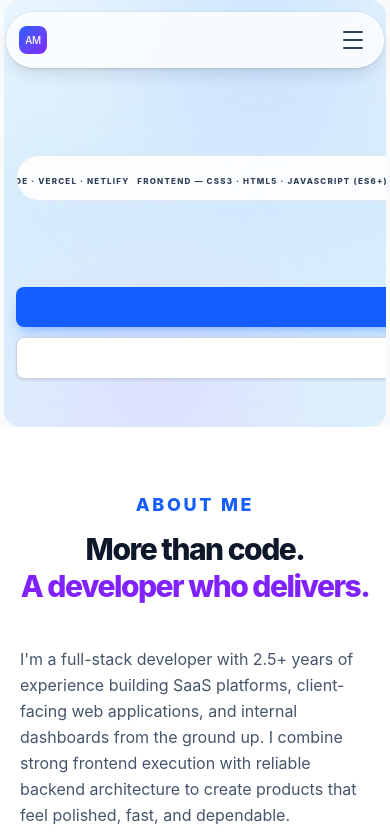
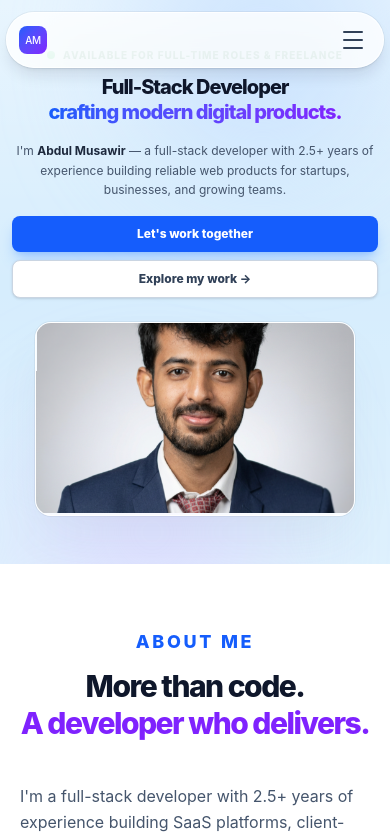
Before and after one commit to musawir696/personal_website, a React (Vite) app: page / in a window 390 px wide. Shown: the top 839 px of the page. Built offline with nearby package versions, Linux system fonts and the light colour scheme.

Commit message:
Refactor Hero component for improved layout and responsiveness

```diff
--- a/src/components/Hero.jsx
+++ b/src/components/Hero.jsx
@@ -4,14 +4,14 @@ export default function Hero() {
   return (
     <section
       id="home"
-      className="relative mx-1 sm:mx-3 lg:mx-4 overflow-hidden rounded-[16px] sm:rounded-[28px] bg-[#d6edfd] px-3 py-12 sm:px-6 sm:py-20 lg:px-8 lg:py-24"
+      className="relative mx-0 overflow-hidden bg-[#d6edfd] px-3 py-12 sm:mx-3 sm:px-6 sm:py-20 lg:mx-4 lg:px-8 lg:py-24 rounded-none sm:rounded-[28px]"
     >
       <div className="absolute inset-0 bg-linear-to-b from-white/45 via-transparent to-white/20 pointer-events-none" />
       <div className="absolute -top-20 right-0 h-64 w-64 sm:h-80 sm:w-80 rounded-full bg-blue-200/60 blur-3xl pointer-events-none" />
       <div className="absolute -bottom-20 left-10 h-56 w-56 sm:h-72 sm:w-72 rounded-full bg-violet-200/70 blur-3xl pointer-events-none" />
 
-      <div className="relative z-10 mx-auto grid w-full max-w-6xl gap-8 px-0 sm:gap-12 lg:grid-cols-[1.15fr_0.85fr] lg:items-center">
-        <div className="mx-auto w-full max-w-full text-center lg:mx-0 lg:max-w-2xl lg:text-left">
+      <div className="relative z-10 mx-auto grid w-full max-w-5xl gap-6 sm:gap-12 lg:grid-cols-[1.15fr_0.85fr] lg:items-center">
+        <div className="w-full text-center lg:text-left">
 
           {/* Availability badge */}
           <p className="mb-3 sm:mb-4 text-[10px] font-extrabold tracking-widest text-green-800">
@@ -20,7 +20,7 @@ export default function Hero() {
           </p>
 
           {/* Headline — who I am and what I do */}
-          <h1 className="text-2xl leading-tight font-extrabold tracking-tighter text-slate-900 sm:text-4xl md:text-5xl lg:text-6xl xl:text-7xl">
+          <h1 className="text-xl leading-tight font-extrabold tracking-tighter text-slate-900 sm:text-3xl md:text-5xl lg:text-6xl xl:text-7xl">
             Full-Stack Developer
             <br />
             <span className="bg-linear-to-r from-blue-600 to-violet-600 bg-clip-text text-transparent">
@@ -29,36 +29,23 @@ export default function Hero() {
           </h1>
 
           {/* Tech stack marquee */}
-          <div className="mt-5 overflow-hidden rounded-full border border-slate-200 bg-white/90 px-2 py-2.5 sm:px-4 sm:py-3">
-            <div className="inline-flex min-w-[300%] whitespace-nowrap items-center gap-2 text-[8px] font-extrabold uppercase tracking-[0.15em] text-slate-700 animate-skill-marquee sm:gap-6 sm:text-[10px] sm:min-w-[220%]">
-              <span>Frontend — CSS3 · HTML5 · JavaScript (ES6+)</span>
-              <span>Next.js · React.js · Tailwind CSS · TypeScript</span>
-              <span>Backend — Node.js · Express.js · REST APIs · JWT Authentication</span>
-              <span>Databases — MongoDB · PostgreSQL · MySQL · Supabase</span>
-              <span>Tools — Git · GitHub · VS Code · Vercel · Netlify</span>
-              <span>Frontend — CSS3 · HTML5 · JavaScript (ES6+)</span>
-              <span>Next.js · React.js · Tailwind CSS · TypeScript</span>
-              <span>Backend — Node.js · Express.js · REST APIs · JWT Authentication</span>
-              <span>Databases — MongoDB · PostgreSQL · MySQL · Supabase</span>
-              <span>Tools — Git · GitHub · VS Code · Vercel · Netlify</span>
-            </div>
-          </div>
+
 
           {/* Subtitle — clear identity statement */}
-          <p className="mx-auto mt-5 max-w-lg text-sm leading-relaxed text-slate-600 sm:mt-7 sm:text-base lg:mx-0">
+          <p className="mx-auto mt-4 max-w-lg text-xs leading-relaxed text-slate-600 sm:mt-6 sm:text-sm lg:mx-0">
             I&apos;m <strong className="text-slate-800">Abdul Musawir</strong> — a full-stack developer with 2.5+ years of experience building reliable web products for startups, businesses, and growing teams.
           </p>
 
           {/* CTAs */}
-          <div className="mt-5 flex flex-col items-center justify-center gap-2.5 sm:mt-7 sm:flex-row sm:items-center sm:gap-3 lg:justify-start">
+          <div className="mt-4 flex flex-col items-center justify-center gap-2 sm:mt-6 sm:flex-row sm:items-center sm:gap-3 lg:justify-start">
             <a
-              className="w-full sm:w-auto inline-flex items-center justify-center gap-2 rounded-lg bg-blue-600 px-5 py-3 text-xs font-extrabold text-white shadow-lg shadow-blue-500/30 transition hover:scale-105 hover:bg-blue-700 sm:rounded-xl sm:px-6 sm:py-3.5 sm:text-sm"
+              className="w-full sm:w-auto inline-flex items-center justify-center gap-2 rounded-lg bg-blue-600 px-4 py-2.5 text-xs font-extrabold text-white shadow-lg shadow-blue-500/30 transition hover:scale-105 hover:bg-blue-700 sm:px-6 sm:py-3 sm:text-sm"
               href="#contact"
             >
               Let&apos;s work together
             </a>
             <a
-              className="w-full sm:w-auto inline-flex items-center justify-center gap-2 rounded-lg border border-slate-300 bg-white px-4 py-3 text-xs font-extrabold text-slate-700 transition hover:border-blue-400 hover:text-blue-600 shadow-sm sm:rounded-xl sm:px-5 sm:py-3.5 sm:text-sm"
+              className="w-full sm:w-auto inline-flex items-center justify-center gap-2 rounded-lg border border-slate-300 bg-white px-4 py-2.5 text-xs font-extrabold text-slate-700 transition hover:border-blue-400 hover:text-blue-600 shadow-sm sm:py-3 sm:text-sm"
               href="#projects"
             >
               Explore my work →
@@ -67,12 +54,13 @@ export default function Hero() {
         </div>
 
         {/* Hero image card */}
-        <div className="hidden md:block mx-auto w-full max-w-[320px] sm:max-w-[380px] lg:max-w-[540px] overflow-hidden rounded-[24px] sm:rounded-[32px] border border-white/80 bg-white/80 shadow-2xl shadow-slate-500/10 ring-1 ring-slate-950/5 hero-card-3d">
+        <div className="mx-auto w-full max-w-xs sm:max-w-sm lg:max-w-xl overflow-hidden rounded-2xl sm:rounded-3xl border border-white/80 bg-white/80 shadow-2xl shadow-slate-500/10 ring-1 ring-slate-950/5 hero-card-3d"
+>
           <div className="hero-card-inner overflow-hidden">
             <img
               src={heroImage}
               alt="Abdul Musawir — Full-Stack Developer"
-              className="h-[240px] w-full object-cover sm:h-[280px] md:h-[360px] lg:h-[400px]"
+              className="h-48 w-full object-cover sm:h-56 md:h-72 lg:h-96"
             />
           </div>
         </div>
```
